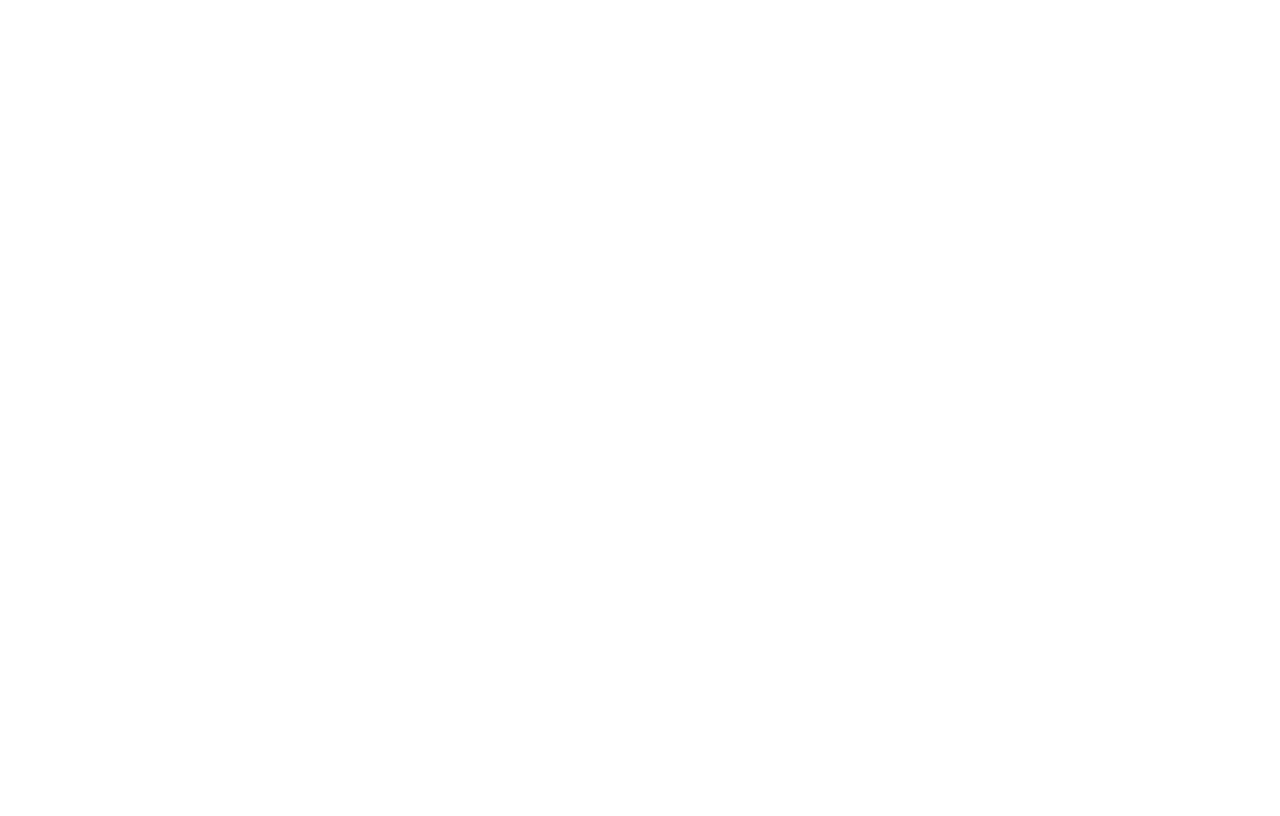
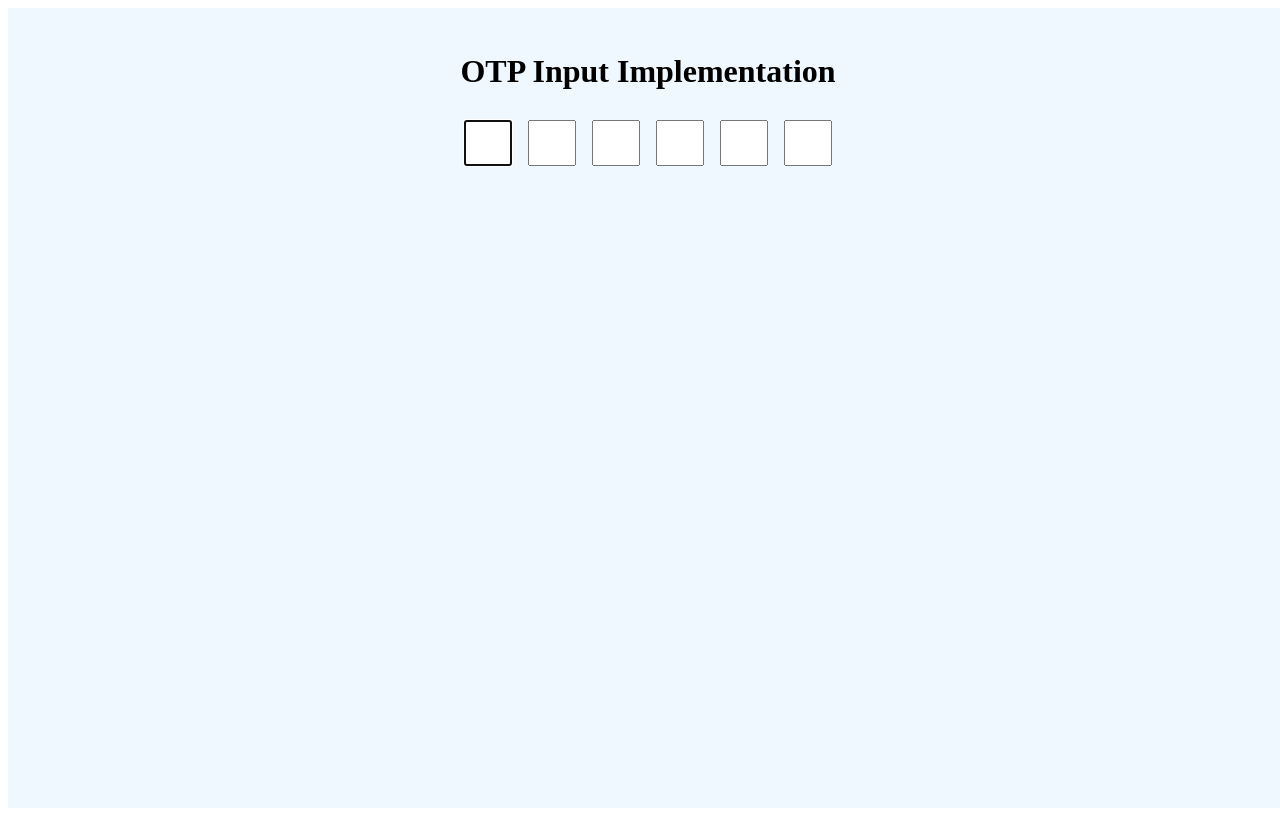
Before and after one commit to kulkarnisanika/react-machine-coding, a React (Vite) app: page /otp-input in a window 1280 px wide. Before the commit this address had no page. Built offline with nearby package versions, Linux system fonts and the light colour scheme.

Commit message:
otp input implemented

```diff
--- a/src/App.jsx
+++ b/src/App.jsx
@@ -1,5 +1,6 @@
 import AutoComplete from './problems/autocomplete/AutoComplete';
 import MainContainer from './problems/infinite-scroll/MainContainer';
+import OtpInput from './problems/otp-input/OtpInput';
 import PaginationContainer from './problems/pagination/PaginationContainer';
 import ProgressBar from './problems/progress-bar/ProgressBar';
 import SearchBarDebounce from './problems/search-debouncing/SearchBarDebounce';
@@ -22,7 +23,7 @@
         <Route path="/progress-bar" element={<ProgressBar/>}></Route>
         <Route path="/autocomplete" element={<AutoComplete/>}></Route>
         <Route path="/pagination" element={<PaginationContainer/>}></Route>
-
+        <Route path="/otp-input" element={<OtpInput/>}></Route>
       </Routes>
     </BrowserRouter>
   )
--- /dev/null
+++ b/src/problems/otp-input/OtpInput.jsx
@@ -0,0 +1,65 @@
+import { useRef, useState } from "react";
+import "./otp-input.css"
+import { useEffect } from "react";
+
+const OtpInput = () => {
+
+    /**
+     * OTP length - array intialization
+     * Input filed mapping wrt length
+     * onChange handling -
+     * onPaste handling
+     * useRef - field focus adjustment
+     */
+    const OTP_LENGTH = 6;
+    const [otpInput, setOtpInput] = useState([...Array(OTP_LENGTH)]?.fill(""));
+    const inputRef = useRef([]);
+
+    useEffect(() => {
+        inputRef?.current[0]?.focus();
+    }, [])
+    const handleInputChange = (e,index) => {
+        if(isNaN(e?.target?.value)) return;
+        const val= e.target.value.trim()?.slice(-1);
+        const clonnedInputData = [...otpInput];
+        clonnedInputData[index] = val;
+        setOtpInput(clonnedInputData);
+        val && inputRef?.current[index+1]?.focus();
+
+    }
+    const handleOnKeyDown = (e,index) => {
+        if(e?.key === "Backspace" ){
+            !e?.target?.value && inputRef?.current[index-1].focus();
+        }
+    }
+    const handleOnPaste = (e) => {
+        let val = e.clipboardData.getData('text')?.slice(0,OTP_LENGTH)?.split("");
+        if(isNaN(val)) return;
+        setOtpInput(val)
+    }
+    return (
+        <div className="main-container">
+            <h1>OTP Input Implementation</h1>
+            <div>
+                {
+                    otpInput?.map((v,index) => {
+                        return(
+
+                            <input type="text"
+                                key={index}
+                                className="otp-input"
+                                value={otpInput[index]}
+                                ref={(ele) => (inputRef.current[index] = ele)}
+                                onChange={(e) => handleInputChange(e,index)}
+                                onKeyDown={(e) => handleOnKeyDown(e,index)}
+                                onPaste={(e) => handleOnPaste(e)}>
+                        </input>
+                        )
+                    })
+                }
+            </div>
+        </div>
+    )
+}
+
+export default OtpInput
--- /dev/null
+++ b/src/problems/otp-input/otp-input.css
@@ -0,0 +1,11 @@
+.main-container{
+    margin-left: auto;
+    margin-right: auto;
+}
+.otp-input{
+    width: 40px;
+    height: 40px;
+    margin: 8px;
+    text-align: center;
+    font-size: 20px;
+}
```
